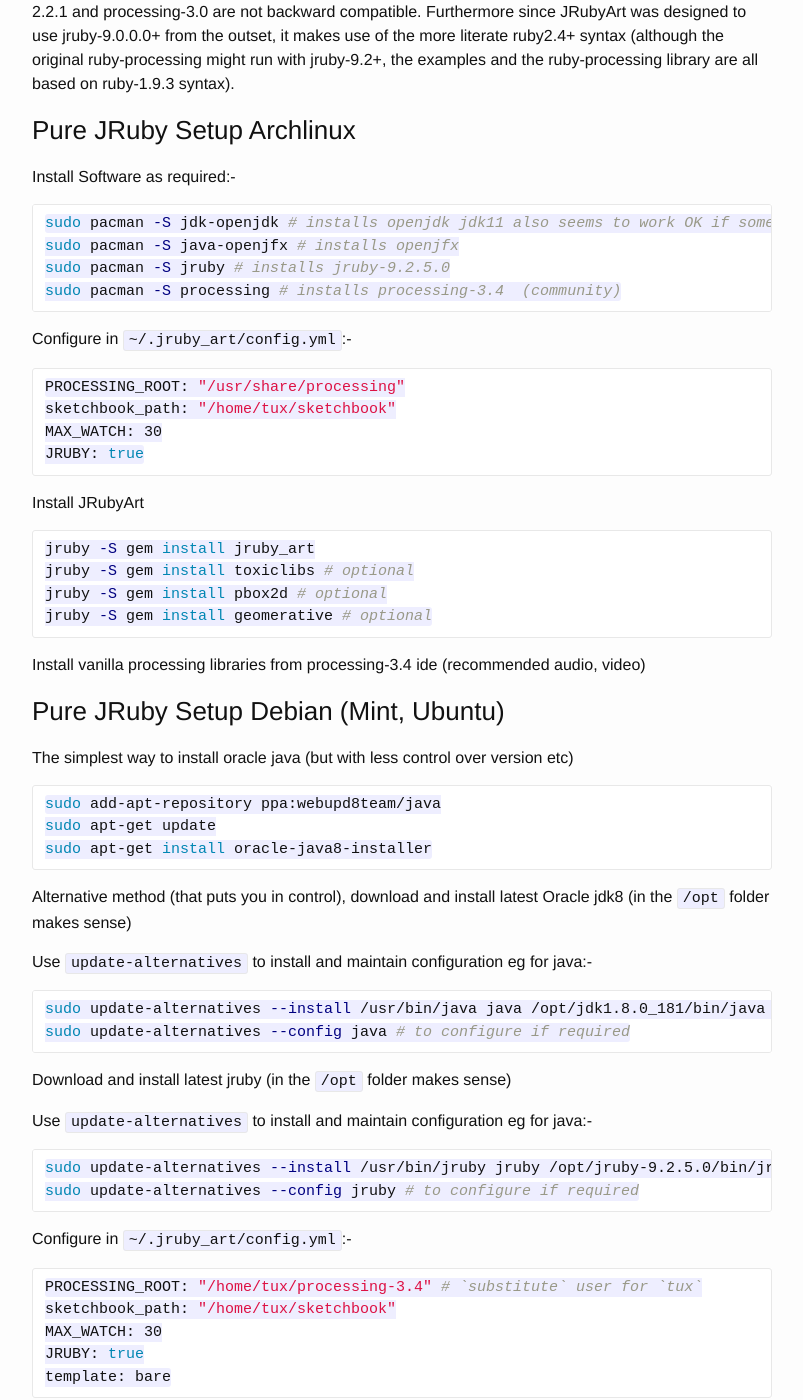
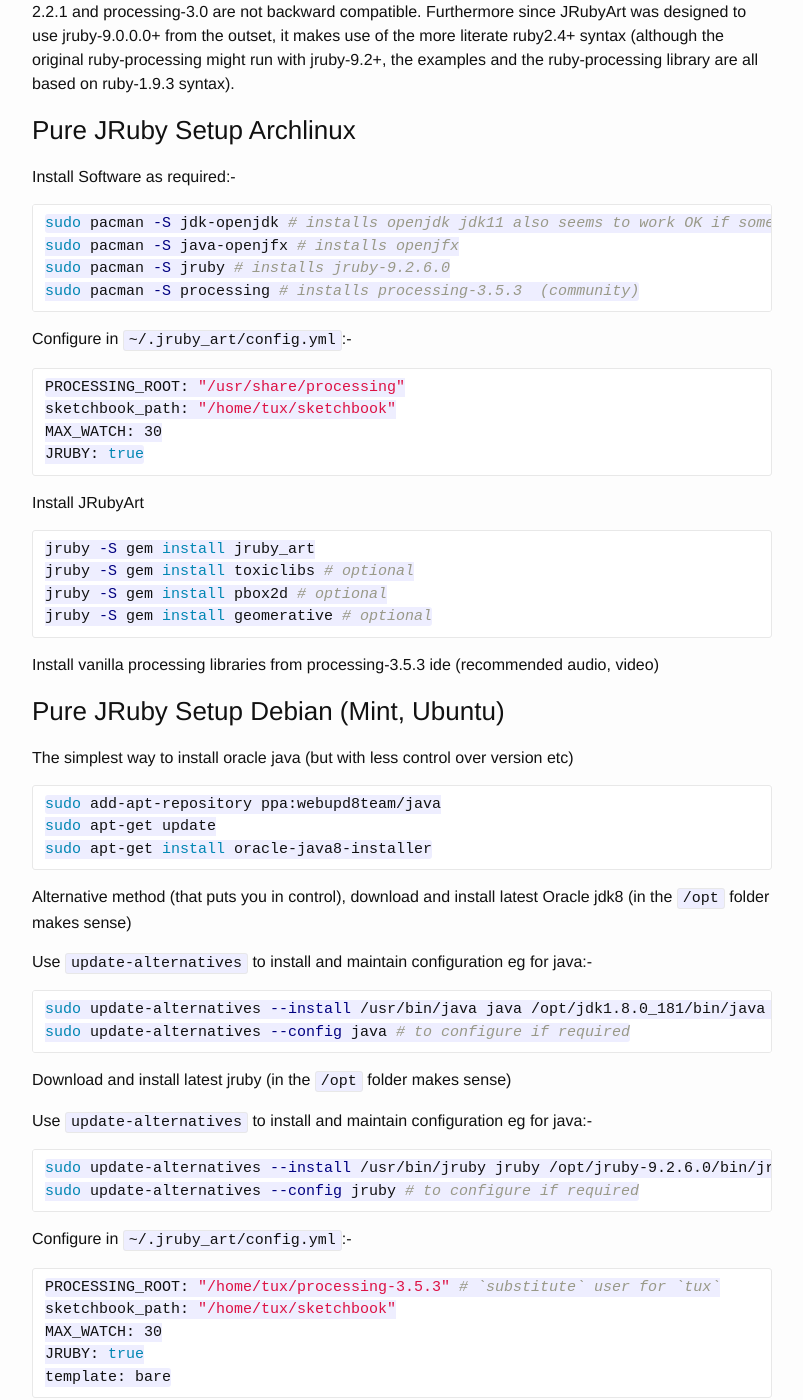
Before and after one commit to ruby-processing/JRubyArt, a Jekyll site: the page built from _posts/2015-11-21-getting_started.md, in a window 1280 px wide and 1400 px high, scrolled down 1320 px. Shown: the whole window, without its empty margins (238-1041 px from the left). Built offline with Jekyll 4.4.1, drawn with Linux system fonts in a browser that asks for light colours; some of the changed text lies outside the part shown.

Commit message:
bump versions

````diff
--- a/_config.yml
+++ b/_config.yml
@@ -3,7 +3,7 @@
 title: JRubyArt (Code as Art)
 email: mamba2928@yahoo.co.uk
 description: > # this means to ignore newlines until "baseurl:"
-   JRubyArt is a ruby wrapper for processing-3.4+.
+   JRubyArt is a ruby wrapper for processing-3.5.3+.
 baseurl: "" # the subpath of your site, e.g. /blog
 regenerate: true
 url: "https://ruby-processing.github.io/JRubyArt"
--- a/_posts/2015-11-21-getting_started.md
+++ b/_posts/2015-11-21-getting_started.md
@@ -20,7 +20,7 @@
 
 In 2009, Jeremy Ashkenas (aka jashkenas, creator of Backbone.JS, Underscore.JS, and Coffeescript), published the original [ruby-processing gem][gem]. It wraps Processing in a shim that makes it even easier to get started if you know Ruby. It has been since updated to use processing-2.2.1 by Martin Prout (final version using jruby-1.7.27 corresponding to ruby-1.9.3 syntax), NB: no more releases are expected, and ruby-processing is not compatible with processing-3.0+.
 
-In 2015, Martin Prout (aka monkstone) published the [JRubyArt gem][jrubyart], loosely based on the original ruby-processing, since update to use processing-3.4 and jruby-9.2+ (ruby-2.4+ syntax)
+In 2015, Martin Prout (aka monkstone) published the [JRubyArt gem][jrubyart], loosely based on the original ruby-processing, since update to use processing-3.5.3 and jruby-9.2+ (ruby-2.4+ syntax)
 
 ### Why JRubyArt? ###
 
@@ -41,8 +41,8 @@
 ```bash
 sudo pacman -S jdk-openjdk # installs openjdk jdk11 also seems to work OK if somewhat noisy
 sudo pacman -S java-openjfx # installs openjfx
-sudo pacman -S jruby # installs jruby-9.2.5.0
-sudo pacman -S processing # installs processing-3.4  (community)
+sudo pacman -S jruby # installs jruby-9.2.6.0
+sudo pacman -S processing # installs processing-3.5.3  (community)
 ```
 
 Configure in `~/.jruby_art/config.yml`:-
@@ -61,7 +61,7 @@
 jruby -S gem install geomerative # optional
 ```
 
-Install vanilla processing libraries from processing-3.4 ide (recommended audio, video)
+Install vanilla processing libraries from processing-3.5.3 ide (recommended audio, video)
 
 ### Pure JRuby Setup Debian (Mint, Ubuntu) ###
 
@@ -85,13 +85,13 @@
 
 Use `update-alternatives` to install and maintain configuration eg for java:-
 ```bash
-sudo update-alternatives --install /usr/bin/jruby jruby /opt/jruby-9.2.5.0/bin/jruby 100
+sudo update-alternatives --install /usr/bin/jruby jruby /opt/jruby-9.2.6.0/bin/jruby 100
 sudo update-alternatives --config jruby # to configure if required
 ```
 
 Configure in `~/.jruby_art/config.yml`:-
 ```bash
-PROCESSING_ROOT: "/home/tux/processing-3.4" # `substitute` user for `tux`
+PROCESSING_ROOT: "/home/tux/processing-3.5.3" # `substitute` user for `tux`
 sketchbook_path: "/home/tux/sketchbook"
 MAX_WATCH: 30
 JRUBY: true
@@ -100,7 +100,7 @@
 
 Otherwise you can check to see what platforms are officially supported [here][platforms].
 
-Download processing-3.4 from the [official website][official] and install, prefer to install in say `~/processing-3.4`, that way you can keep processing-2.2.1 (or earlier version of processing), which you may find useful.  When you're done, make sure to take note of the directory you installed the app to complete the configuration.
+Download processing-3.5.3 from the [official website][official] and install, prefer to install in say `~/processing-3.5.3`, that way you can keep processing-2.2.1 (or earlier version of processing), which you may find useful.  When you're done, make sure to take note of the directory you installed the app to complete the configuration.
 
 Complete the install as for Archlinux (make sure `k9` is on your path or use `jruby -S k9`)
 
@@ -112,11 +112,11 @@
 
 https://www.ruby-lang.org/en/documentation/installation/ (NB: most distros are hopelessly out of data)
 
-Download processing-3.4 from the [official website][official] and install, prefer to install in say `~/processing-3.4`.  When you're done, make sure to take note of the directory you installed the app to complete the configuration see below.
+Download processing-3.5.3 from the [official website][official] and install, prefer to install in say `~/processing-3.5.3`.  When you're done, make sure to take note of the directory you installed the app to complete the configuration see below.
 
 Configure in `~/.jruby_art/config.yml`:-
 ```bash
-PROCESSING_ROOT: "/home/tux/processing-3.4" # `substitute` user for `tux`
+PROCESSING_ROOT: "/home/tux/processing-3.5.3" # `substitute` user for `tux`
 sketchbook_path: "/home/tux/sketchbook"
 MAX_WATCH: 30
 JRUBY: false
````
Also changed, not shown: _posts/2015-09-28-comparison.md (+1 -1 lines), _posts/2015-11-21-getting.md (+3 -3 lines), _posts/2015-11-21-getting_started_raspberrypi.md (+2 -2 lines), _posts/2015-11-21-windows_started.md (+3 -3 lines).
